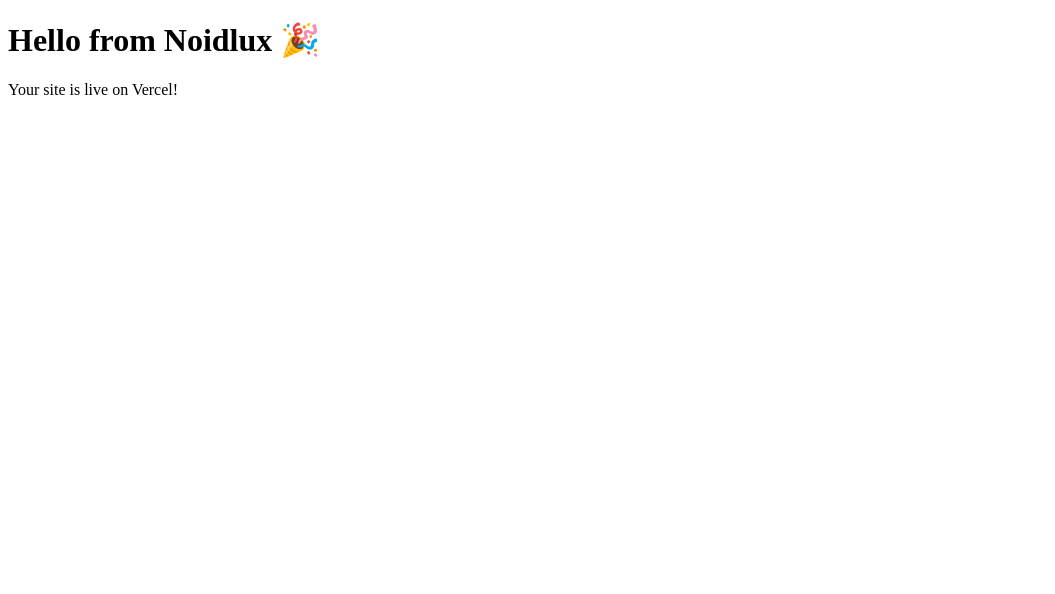
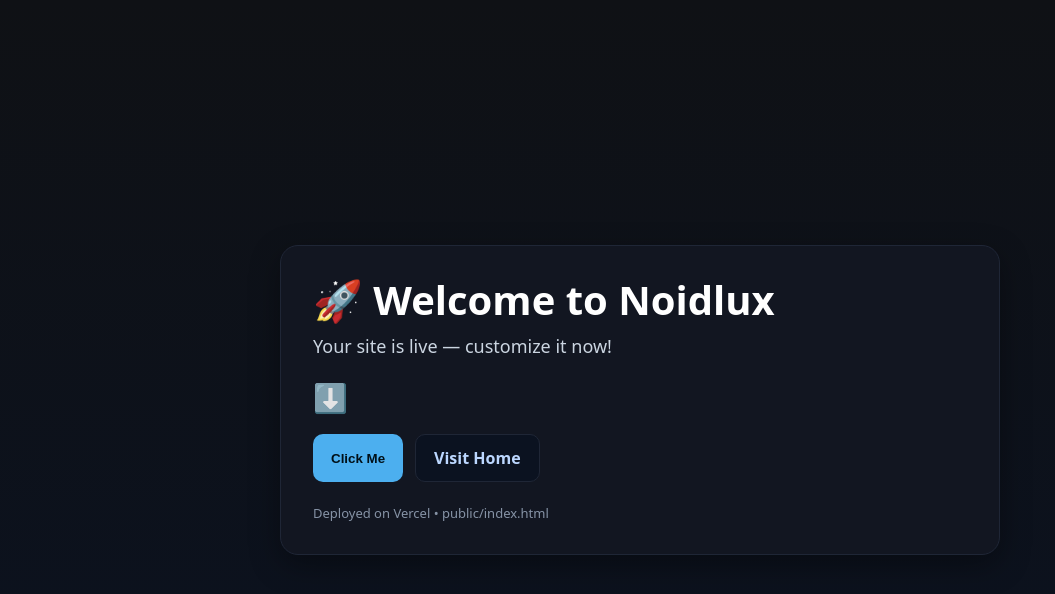
Before and after one commit to Debearr/noidlux, a plain HTML site: page public/index.html in a window 1280 px wide. Shown: the whole page, without its empty margins (0-1055 px from the left). Drawn offline with Linux system fonts and the light colour scheme.

Commit message:
Update index.html
Update index.html with styled homepage

```diff
--- a/public/index.html
+++ b/public/index.html
@@ -4,9 +4,45 @@
   <meta charset="UTF-8" />
   <meta name="viewport" content="width=device-width, initial-scale=1.0" />
   <title>Noidlux</title>
+  <style>
+    :root { --brand:#4cafef; }
+    * { box-sizing: border-box; }
+    body {
+      margin:0; min-height:100svh; display:flex; align-items:center; justify-content:center;
+      font-family: system-ui, -apple-system, Segoe UI, Roboto, Arial, sans-serif;
+      color:#fff; background:#0f1115 linear-gradient(180deg,#0f1115 0%, #0b1220 100%);
+      padding:32px;
+    }
+    .card{
+      width:100%; max-width:720px; background:#121621; border:1px solid #1f2636;
+      border-radius:18px; padding:32px; box-shadow:0 10px 30px rgba(0,0,0,.35);
+    }
+    h1{ margin:0 0 12px; font-size:clamp(28px,4vw,40px); line-height:1.1;}
+    p{ margin:0 0 20px; font-size:clamp(16px,2.5vw,18px); color:#cbd5e1;}
+    .arrow{ font-size:28px; margin:6px 0 18px; opacity:.9;}
+    .row{ display:flex; gap:12px; flex-wrap:wrap;}
+    button, a.btn{
+      appearance:none; border:none; cursor:pointer; text-decoration:none;
+      background:var(--brand); color:#001018; padding:12px 18px; border-radius:10px;
+      font-weight:700; transition:transform .08s ease, opacity .2s ease;
+    }
+    button:active, a.btn:active{ transform:translateY(1px); }
+    a.btn.secondary{
+      background:#0b1220; color:#bcd7ff; border:1px solid #1f2636;
+    }
+    .footer{ margin-top:22px; font-size:13px; color:#a3b2c7; opacity:.8;}
+  </style>
 </head>
 <body>
-  <h1>Hello from Noidlux 🎉</h1>
-  <p>Your site is live on Vercel!</p>
+  <main class="card">
+    <h1>🚀 Welcome to Noidlux</h1>
+    <p>Your site is live — customize it now!</p>
+    <div class="arrow">⬇️</div>
+    <div class="row">
+      <button onclick="alert('Hello from Noidlux!')">Click Me</button>
+      <a class="btn secondary" href="https://noidlux.com" target="_self">Visit Home</a>
+    </div>
+    <div class="footer">Deployed on Vercel • public/index.html</div>
+  </main>
 </body>
 </html>
```
